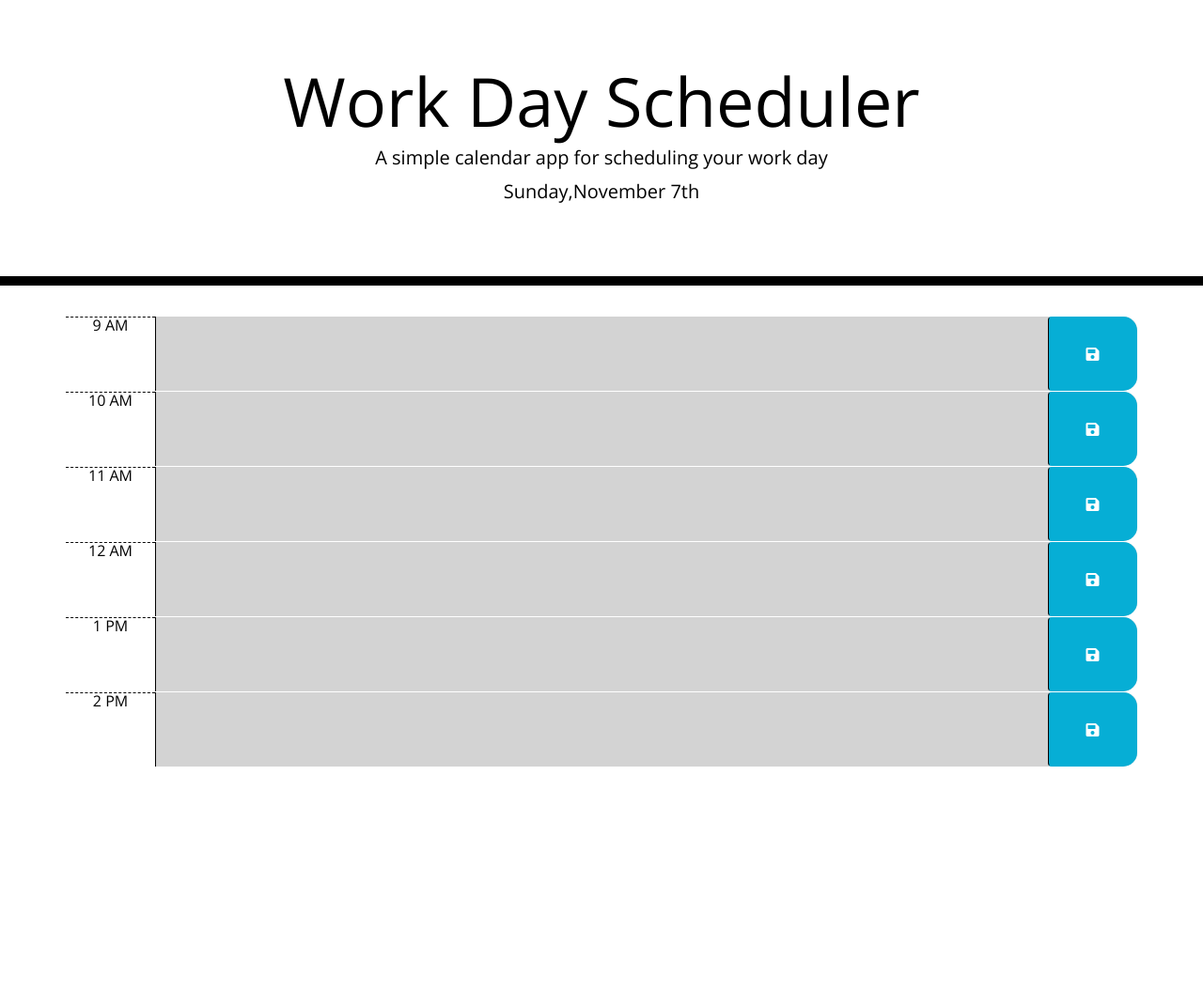
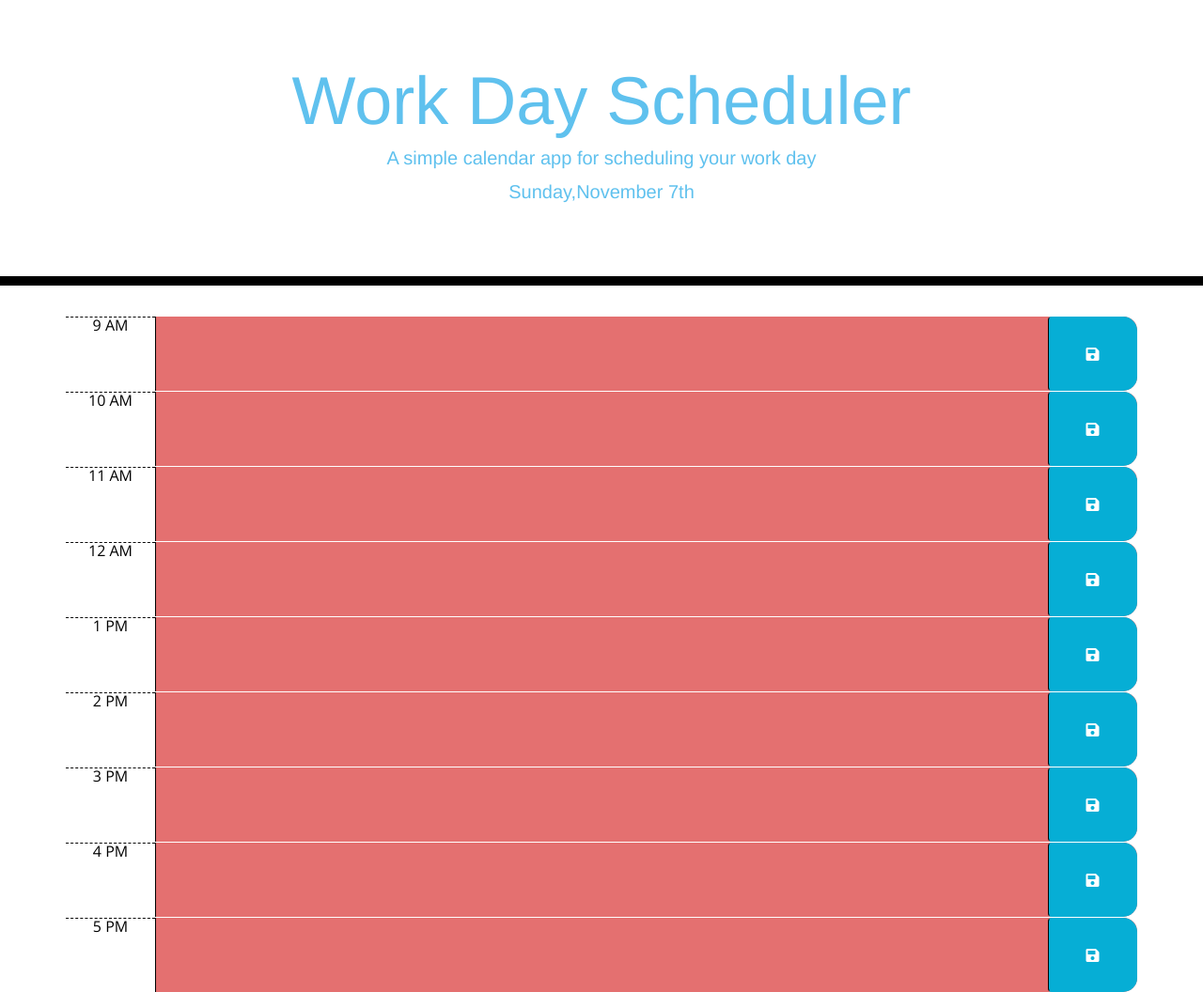
Before and after one commit to Pabi149/Work-Day, a plain HTML site: page index.html in a window 1280 px wide. Shown: the whole page at 94% size. Before the commit the page ends 816 px from the top, so only its background shows below. Drawn offline with nearby package versions, Linux system fonts and the light colour scheme; files that its build step writes are made by us from their sources; files whose address does not match are found by name.

Commit message:
css updated

```diff
--- a/index.html
+++ b/index.html
@@ -62,6 +62,21 @@
                   <textarea class="col-sm-10 description"></textarea>
                   <button class="btn col-sm-1 saveBtn "><i class="fas fa-save"></i></button>
                 </div>
+                <div id="15" class="row time-block">
+                  <div class="col-sm-1 hour">3 PM</div>
+                  <textarea class="col-sm-10 description"></textarea>
+                  <button class="btn col-sm-1 saveBtn "><i class="fas fa-save"></i></button>
+                </div>
+                <div id="16" class="row time-block">
+                  <div class="col-sm-1 hour">4 PM</div>
+                  <textarea class="col-sm-10 description"></textarea>
+                  <button class="btn col-sm-1 saveBtn "><i class="fas fa-save"></i></button>
+                </div>
+                <div id="17" class="row time-block">
+                  <div class="col-sm-1 hour">5 PM</div>
+                  <textarea class="col-sm-10 description"></textarea>
+                  <button class="btn col-sm-1 saveBtn "><i class="fas fa-save"></i></button>
+                </div>
     </div>
     <script src="https://code.jquery.com/jquery-3.4.1.min.js"></script>
 
--- a/Develop/style.css
+++ b/style.css
@@ -2,13 +2,14 @@ body {
   font-family: 'Open Sans', sans-serif;
   font-size: 16px;
   line-height: 1;
+  color: #ff6961;
 }
 
 textarea{
   background: transparent;
   border: none;
   resize: none;
-  color: #000000;
+  color: #0a0909;
   border-left: 1px solid black;
   padding: 10px;
 }
@@ -16,9 +17,10 @@ textarea{
 .jumbotron {
   text-align: center;
   background-color: transparent;
-  color: black;
+  color: rgb(95, 193, 238);
   border-radius: 0;
   border-bottom: 10px solid black;
+  font-family: 'Franklin Gothic Medium', 'Arial Narrow', Arial, sans-serif;
 }
 
 .description{
@@ -43,17 +45,17 @@ textarea{
 }
 
 .past {
-  background-color: #d3d3d3;
+  background-color: #e47070;
   color: white;
 }
 
 .present {
-  background-color: #ff6961;
+  background-color: #3be0e6;
   color: white;
 }
 
 .future {
-  background-color: #3a95d1;
+  background-color: #6958b8;
   color: white;
 }
 
```
Also changed, not shown: planner.js (renamed from Develop/planner.js).
